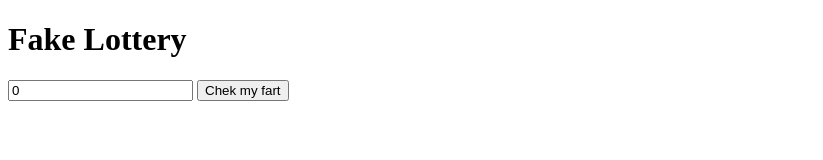
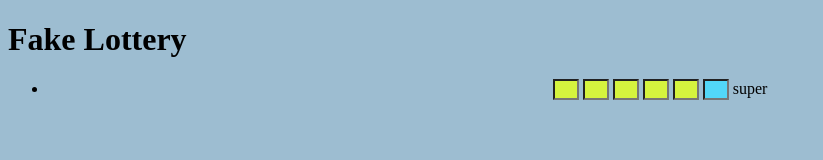
Before and after one commit to bogutskii/fakeLottery, a website: page index.html in a window 1280 px wide. Shown: the whole page, without its empty margins (0-823 px from the left). Drawn offline with Linux system fonts and the light colour scheme.

Commit message:
input form

```diff
--- a/css/main.css
+++ b/css/main.css
@@ -0,0 +1,16 @@
+body {
+    background: #9dbdd1;
+}
+
+
+.specialnumbox {
+    width: 18px;
+    margin-top: -5px;
+    background-color: #52d7f8;
+}
+
+.numbox {
+    width: 18px;
+    margin-top: -5px;
+    background-color: #d5f33e;
+}
--- a/index.html
+++ b/index.html
@@ -6,8 +6,20 @@
   <link rel="stylesheet" href="css/main.css">
   <h1>Fake Lottery</h1>
 
-  <input id = 'inputNum' value="0" >
-  <button id ='ceckInput' > Chek my fart</button>
+  <ul class="inputForm" >
+    <li class="numberbox_wrapper">
+      <div align="center">
+        <input name="Num1" type="text" maxlength="2" id="Num1" class="numbox" maxlength="2">
+        <input name="Num2" type="text" maxlength="2" id="Num2" class="numbox" maxlength="2">
+        <input name="Num3" type="text" maxlength="2" id="Num3" class="numbox" maxlength="2">
+        <input name="Num4" type="text" maxlength="2" id="Num4" class="numbox" maxlength="2">
+        <input name="Num5" type="text" maxlength="2" id="Num5" class="numbox" maxlength="2">
+        <input name="Mega" type="text" maxlength="2" id="Mega" class="specialnumbox">
+        <label class="win-super">super</label>
+      </div>
+    </li>
+  </ul>
+
 </head>
 <body>
 <script src = 'scripts/index.js'></script>
```
